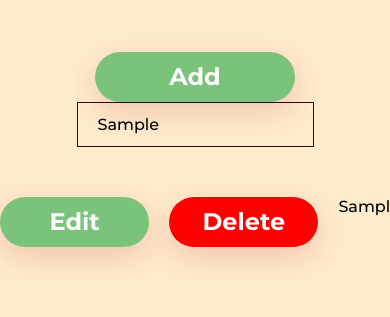
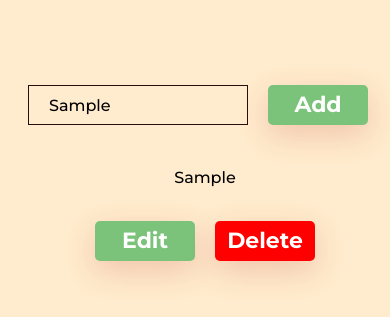
Before and after one commit to Leleka14/web-tutorial, a plain HTML site: page index.html in a window 390 px wide. Both pictures are taken after typing "Sample" into the empty fields and a click on the button "Add". Shown: the part 155-472 px from the top of the page. Drawn offline with Linux system fonts and the light colour scheme.

Commit message:
pokemondata

```diff
--- a/index.html
+++ b/index.html
@@ -7,10 +7,11 @@
 
     <title>WebDev</title>
     <link rel="stylesheet" href="./css/main.css" />
+    <link rel="stylesheet" href="./css/media.css" />
   </head>
   <body>
     <main>
-<!--
+      <!--
       <div class="container">
         <h1 class="title">Hello world</h1>
 
@@ -23,8 +24,6 @@
           <li></li>
         </ul>
       </div> -->
-
-
 
       <!-- <div class="conteiner">
         <div class="title"><h1>The Kanto Pokedex</h1></div>
@@ -57,8 +56,7 @@
         </div>
       </div> -->
 
-
-        <!-- dom
+      <!-- dom
         <div class="conteiner">
         <div class="title"><h1>The Kanto Pokedex</h1></div>
 
@@ -107,13 +105,16 @@
       <section>
         <div class="container">
           <h1 class="title">Hello world</h1>
+          <div class="divInput">
+            <input class="iputAdd" type="text" />
+            <button class="button buttonAdd">Add</button>
 
-          <button class="button">Add</button>
-          <input type="text" />
+          </div>
+
           <div class="messages"></div>
         </div>
       </section>
-   </main>
+    </main>
 
     <script type="text/javascript" src="todo.js"></script>
   </body>
--- a/scss/base/_reset.scss
+++ b/scss/base/_reset.scss
@@ -1,7 +1,7 @@
 /* Reset and base styles  */
 * {
 	padding: 0px;
-	margin: 0px;
+//	margin: 0px;
 	border: none;
 }
 
--- a/scss/blocks/_style.scss
+++ b/scss/blocks/_style.scss
@@ -77,10 +77,24 @@ input[type="text"] {
 .message {
   gap: 20px;
   text-align: center;
+  display: grid;
+  text-align: center;
+  //justify-content: space-between;
+  padding-top: 30px;
+}
+
+.buttonsEditDelete{
   display: flex;
   text-align: center;
-  justify-content: space-between;
-  padding-top: 50px;
+ gap: 20px;
+}
+
+.divInput{
+  display: flex;
+  justify-content: center;
+  text-align: center;
+  gap: 20px;
+
 }
 
 #spinner:not([hidden]) {
--- a/scss/main.scss
+++ b/scss/main.scss
@@ -8,5 +8,5 @@
 
 @import "./blocks/style";
 
-
+@import "./media";
 @import url("https://fonts.googleapis.com/css2?family=Montserrat:wght@500;700&family=Mulish:wght@300;400;700&family=Poppins:wght@500;700&display=swap");
--- /dev/null
+++ b/scss/media.scss
@@ -0,0 +1,69 @@
+@import "./base/vars";
+
+
+//  @media (max-width: 1024px){
+//  .message {
+//   gap: 20px;
+//   text-align: center;
+//   display: flex;
+//   text-align: center;
+//   justify-content: space-between;
+//   padding-top: 50px;
+// }
+// }
+
+@media (max-width: 600px) {
+
+    .divInput{
+        display: flex;
+        justify-content: center;
+        text-align: center;
+        width: 380px;
+        gap: 20px;
+        margin: 0 auto;
+
+    }
+
+
+    .messages {
+        margin: 0 auto;
+        width: 200px;
+      }
+
+      .button {
+        width: 100px;
+        height: 40px;
+
+
+        border-radius: 5px;
+
+        font-family: Montserrat;
+        font-size: 22px;
+        font-weight: 700;
+        line-height: 36px;
+
+      }
+
+      .iputAdd{
+        width: 220px;
+        height: 40px;
+      }
+
+
+      .message {
+        gap: 20px;
+        text-align: center;
+        display: grid;
+        text-align: center;
+        justify-content: space-between;
+     // padding-top: 50px;
+
+      }
+
+      .buttonsEditDelete{
+        display: flex;
+        text-align: center;
+       gap: 20px;
+      }
+
+}
--- a/todo.js
+++ b/todo.js
@@ -38,6 +38,9 @@ function createNewMsg(obj) {
   const deleteButton = document.createElement("button");
   const lengthOldMessages = oldMessages.length + 1;
 
+  const divButtons = document.createElement("div")
+  divButtons.className = "buttonsEditDelete"
+
   editButton.className = "button";
   deleteButton.className = "button buttonDel";
 
@@ -56,9 +59,13 @@ function createNewMsg(obj) {
   createdText.className = "messageText";
   createdText.id = `messageText-${lengthOldMessages}`;
 
-  createdMessage.appendChild(editButton);
-  createdMessage.appendChild(deleteButton);
   createdMessage.appendChild(createdText);
+  divButtons.append(editButton, deleteButton)
+  createdMessage.append(divButtons);
+
+  // createdMessage.appendChild();
+  // createdMessage.appendChild();
+
 
   deleteButton.addEventListener("click", deleteRow);
   editButton.addEventListener("click", editRow);
```
Also changed, not shown: css/main.css, css/media.css (added), 2 other files.
